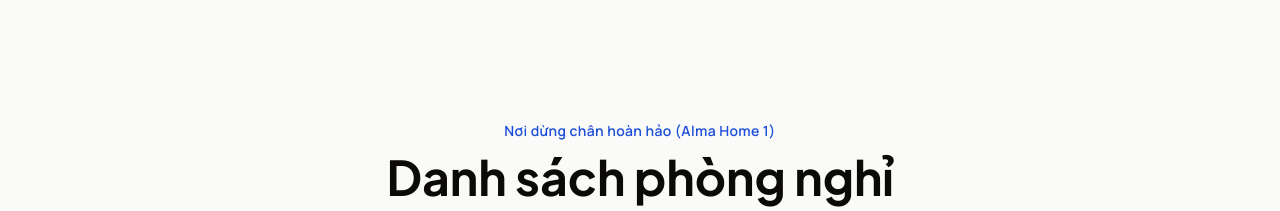
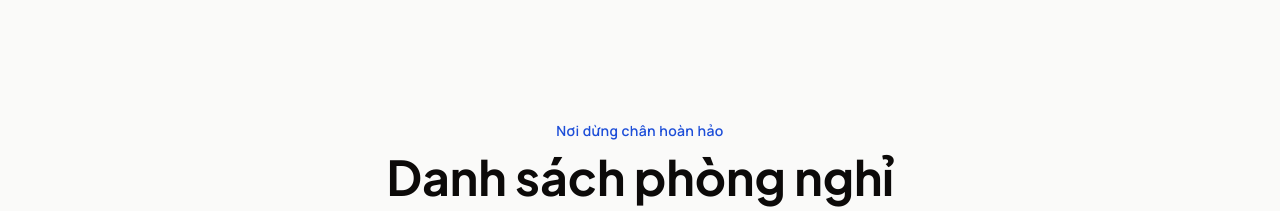
Before and after one commit to nguyenhoanthao612/homedate, a Next.js app: page / in a window 1280 px wide. Shown: the part 2960-3171 px from the top of the page. Built offline with nearby package versions, Linux system fonts and the light colour scheme.

Commit message:
renmove brand at "Noi dung chan hoan hao"

```diff
--- a/components/Rooms.tsx
+++ b/components/Rooms.tsx
@@ -155,7 +155,7 @@ export default function Rooms({ selectedBranchId, setSelectedBranchId }: RoomsPr
             viewport={{ once: true }}
             className="text-sm tracking-wide text-gold-600 font-semibold block mb-3"
           >
-            Nơi dừng chân hoàn hảo ({formatBranchName(activeBranch.name)})
+            Nơi dừng chân hoàn hảo
           </motion.span>
           <motion.h2
             initial={{ opacity: 0, y: 15 }}
```
